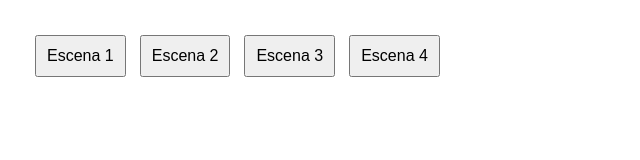
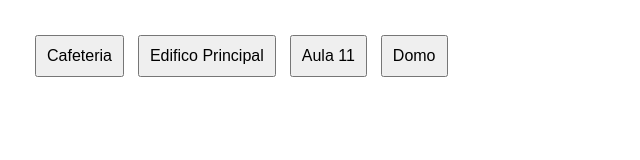
Before and after one commit to PolloJC/visor360-m4, a plain HTML site: page index.html in a window 1280 px wide. Shown: the whole page, without its empty margins (0-640 px from the left). Drawn offline with Linux system fonts and the light colour scheme.

Commit message:
Update index.html

```diff
--- a/index.html
+++ b/index.html
@@ -31,16 +31,16 @@
     <!-- Menú con botones para cambiar de imagen -->
     <div id="menu">
       <!-- Al hacer clic, se llama a la función cambiarImagen con la imagen 1 -->
-      <button onclick="cambiarImagen('Cafeteria.jpg')">Escena 1</button>
+      <button onclick="cambiarImagen('Cafeteria.jpg')">Cafeteria</button>
 
       <!-- Al hacer clic, se cambia a la imagen 2 -->
-      <button onclick="cambiarImagen('Principal.jpg')">Escena 2</button>
+      <button onclick="cambiarImagen('Principal.jpg')">Edifico Principal</button>
 
       <!-- Al hacer clic, se cambia a la imagen 3 -->
-      <button onclick="cambiarImagen('Aula_11.jpg')">Escena 3</button>
+      <button onclick="cambiarImagen('Aula_11.jpg')">Aula 11</button>
 
       <!-- Al hacer clic, se cambia a la imagen 2 -->
-      <button onclick="cambiarImagen('Domo.jpg')">Escena 4</button>
+      <button onclick="cambiarImagen('Domo.jpg')">Domo</button>
     </div>
 
     <!-- Escena principal de A-Frame -->
```
